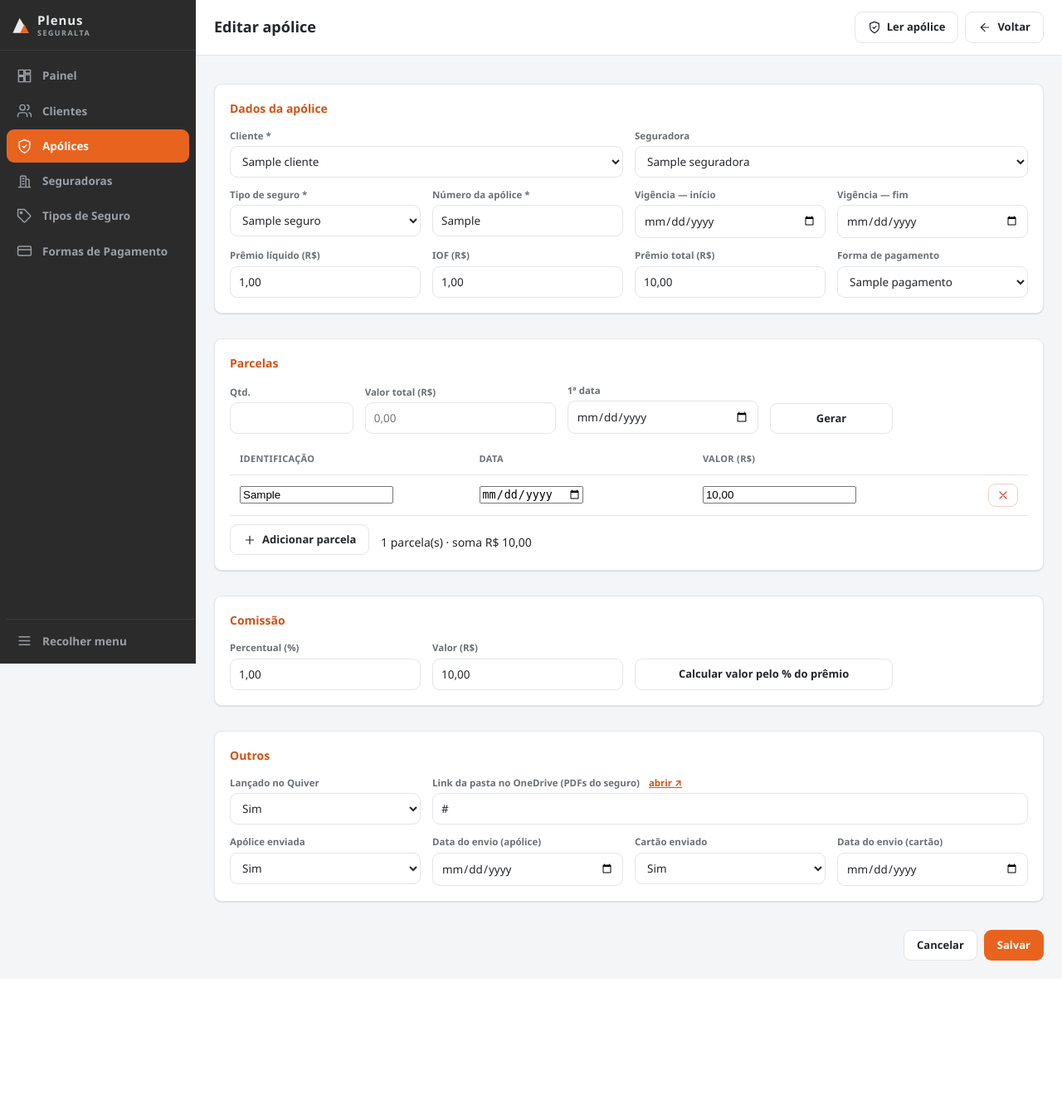
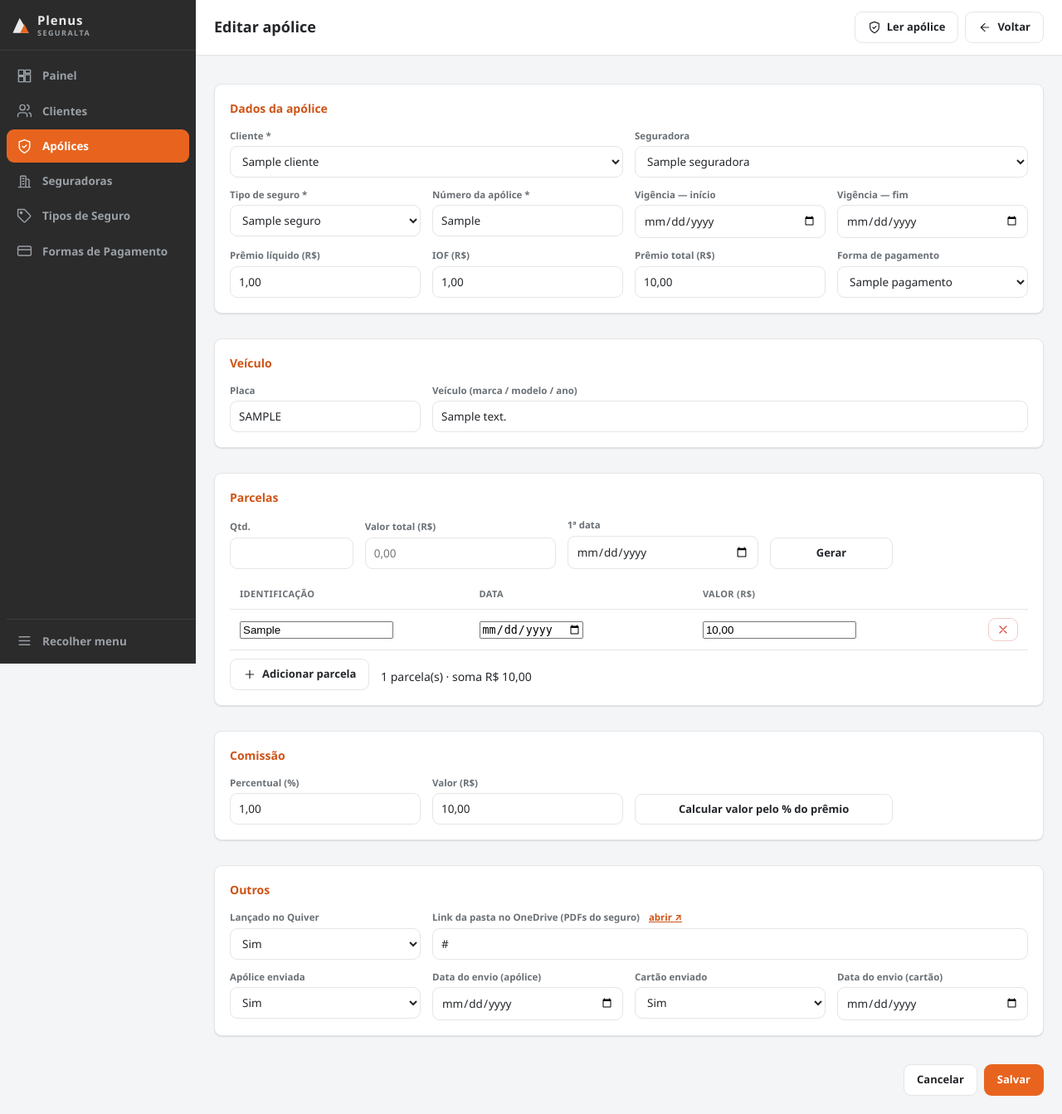
Before and after one commit to renatarisc/PlenusSeguralta, a Flask app: page /apolices/1 in a window 1280 px wide. Shown: the whole page at 83% size. Before the commit the page ends 1158 px from the top, so only its background shows below. Run offline with Flask 3, Linux system fonts and the light colour scheme; tables that the repository leaves empty hold one stand-in row (values such as "Sample post").

Commit message:
Apólice: placa e descrição do veículo (seguro de automóvel)
- db: colunas veiculo_placa (guardada em maiúsculas) e veiculo_descricao (migração aditiva)
- entram em _COLS_APOLICE / _CAMPOS_APOLICE
- form: card "Veículo" que só aparece quando o tipo de seguro parece de automóvel
  (regex no texto da opção) ou quando já há dados salvos
- ler_pdf.js dispara 'change' ao setar selects (pra revelar o card via PDF)
- genérico: extrai placa (padrão antigo e Mercosul) e "veículo/marca/modelo" por rótulo

Co-Authored-By: Claude Sonnet 5 <noreply@anthropic.com>

```diff
--- a/app.py
+++ b/app.py
@@ -160,6 +160,7 @@ _CAMPOS_APOLICE = (
     "premio_liquido", "iof", "premio_total",
     "forma_pagamento_id", "comissao_percentual", "comissao_valor",
     "lancado_quiver", "link_onedrive",
+    "veiculo_placa", "veiculo_descricao",
     "apolice_enviada", "apolice_enviada_data", "cartao_enviado", "cartao_enviado_data",
 )
 
--- a/db.py
+++ b/db.py
@@ -70,6 +70,8 @@ CREATE TABLE IF NOT EXISTS apolice (
     comissao_valor REAL,
     lancado_quiver INTEGER NOT NULL DEFAULT 0,   -- 0 = não, 1 = sim
     link_onedrive TEXT,
+    veiculo_placa TEXT,                          -- só p/ seguro de automóvel
+    veiculo_descricao TEXT,                      -- marca / modelo / ano
     apolice_enviada INTEGER NOT NULL DEFAULT 0,
     apolice_enviada_data TEXT,
     cartao_enviado INTEGER NOT NULL DEFAULT 0,
@@ -122,6 +124,7 @@ _COLUNAS_ESPERADAS = {
         "premio_liquido": "REAL", "iof": "REAL", "premio_total": "REAL",
         "forma_pagamento_id": "INTEGER", "comissao_percentual": "REAL", "comissao_valor": "REAL",
         "lancado_quiver": "INTEGER NOT NULL DEFAULT 0", "link_onedrive": "TEXT",
+        "veiculo_placa": "TEXT", "veiculo_descricao": "TEXT",
         "apolice_enviada": "INTEGER NOT NULL DEFAULT 0", "apolice_enviada_data": "TEXT",
         "cartao_enviado": "INTEGER NOT NULL DEFAULT 0", "cartao_enviado_data": "TEXT",
         "criado_em": "TEXT NOT NULL DEFAULT (datetime('now'))",
--- a/repo.py
+++ b/repo.py
@@ -156,6 +156,7 @@ _COLS_APOLICE = (
     "premio_liquido", "iof", "premio_total",
     "forma_pagamento_id", "comissao_percentual", "comissao_valor",
     "lancado_quiver", "link_onedrive",
+    "veiculo_placa", "veiculo_descricao",
     "apolice_enviada", "apolice_enviada_data", "cartao_enviado", "cartao_enviado_data",
 )
 
@@ -180,6 +181,8 @@ def _valores_apolice(dados):
         para_decimal(dados.get("comissao_valor")),
         _sim_nao(dados.get("lancado_quiver")),
         (dados.get("link_onedrive") or "").strip() or None,
+        (dados.get("veiculo_placa") or "").strip().upper() or None,
+        (dados.get("veiculo_descricao") or "").strip() or None,
         _sim_nao(dados.get("apolice_enviada")),
         (dados.get("apolice_enviada_data") or "").strip() or None,
         _sim_nao(dados.get("cartao_enviado")),
--- a/static/js/apolice.js
+++ b/static/js/apolice.js
@@ -102,6 +102,23 @@
     atualizarResumo();
   };
 
+  // ---- card "Veículo" só aparece para seguro de automóvel ----
+  const selTipo = document.getElementById("tipo_seguro_id");
+  const cardVeiculo = document.getElementById("card-veiculo");
+  if (selTipo && cardVeiculo) {
+    const ehAuto = () => {
+      const txt = (selTipo.options[selTipo.selectedIndex] || {}).text || "";
+      return /autom[óo]vel|ve[íi]culo|autom[óo]tiv|carro|moto\b|frota/i.test(txt);
+    };
+    const jaTemDados = ["veiculo_placa", "veiculo_descricao"].some((n) => {
+      const el = document.getElementById(n);
+      return el && el.value.trim();
+    });
+    const sync = () => { cardVeiculo.hidden = !(ehAuto() || jaTemDados); };
+    selTipo.addEventListener("change", sync);
+    sync();
+  }
+
   // ---- link do OneDrive: mantém o "abrir ↗" apontando pro valor digitado ----
   const linkIn = document.getElementById("link_onedrive");
   const linkAbrir = document.getElementById("link_onedrive_abrir");
--- a/static/js/ler_pdf.js
+++ b/static/js/ler_pdf.js
@@ -108,14 +108,14 @@
         return true;
       }
       el.value = valor;
-      if (el.value === String(valor)) return true;
+      if (el.value === String(valor)) { el.dispatchEvent(new Event("change")); return true; }
       // casa pelo texto visível da opção (ex.: seguradora "Porto Seguro")
       const n = normal(valor);
       const opt = [...el.options].find((o) => {
         const to = normal(o.textContent);
         return to && (to === n || to.includes(n) || n.includes(to));
       });
-      if (opt) { el.value = opt.value; return true; }
+      if (opt) { el.value = opt.value; el.dispatchEvent(new Event("change")); return true; }
       return false;
     }
 
--- a/templates/apolices_form.html
+++ b/templates/apolices_form.html
@@ -92,6 +92,23 @@
           <option value="{{ f.id }}" {{ 'selected' if a.forma_pagamento_id|string == f.id|string }}>{{ f.nome }}</option>
           {% endfor %}
         </select>
+      </div>
+    </div>
+  </div>
+
+  <div class="cartao" id="card-veiculo" hidden>
+    <h2>Veículo</h2>
+    <div class="grade">
+      <div class="campo c-3">
+        <label for="veiculo_placa">Placa</label>
+        <input id="veiculo_placa" name="veiculo_placa" maxlength="8" autocapitalize="characters"
+               style="text-transform:uppercase" placeholder="ABC1D23"
+               value="{{ a.veiculo_placa or '' }}">
+      </div>
+      <div class="campo c-9">
+        <label for="veiculo_descricao">Veículo (marca / modelo / ano)</label>
+        <input id="veiculo_descricao" name="veiculo_descricao"
+               placeholder="Ex.: VW Nivus Highline 2023" value="{{ a.veiculo_descricao or '' }}">
       </div>
     </div>
   </div>
```
Also changed, not shown: leitura_pdf_generico.py (+9 -0 lines).
